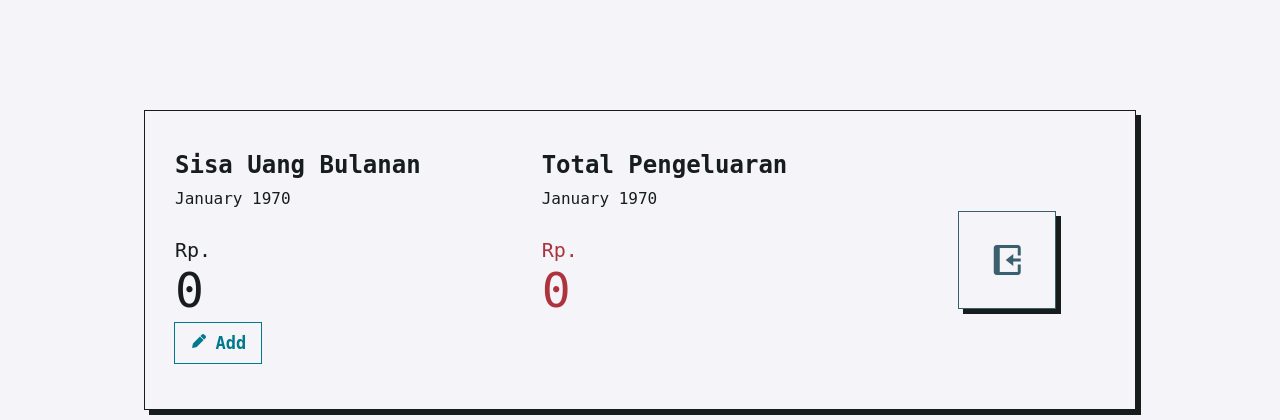
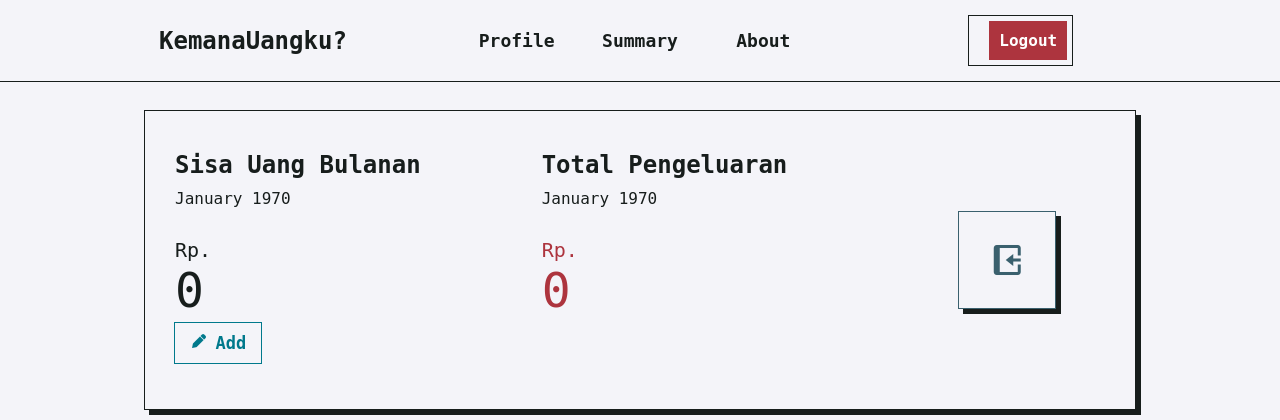
Before and after one commit to eri-purniawan/Money-Tracking-App, a PHP site: page / in a window 1280 px wide. Shown: the top 420 px of the page. Run offline with PHP 8.4, Linux system fonts and the light colour scheme; the visitor is signed in with stand-in values (Sample User, id 1); data that the repository does not hold is empty; some web fonts are replaced.

Commit message:
enable navbar

```diff
--- a/index.php
+++ b/index.php
@@ -190,7 +190,7 @@ foreach ($kategori as $v) {
   <div class="container">
 
     <!-- Navigaiton -->
-    <!-- <nav>
+    <nav>
       <div id="nav" class="nav-container">
         <h1 class="heading"><a href="#">KemanaUangku?</a></h1>
         <div id="btn-menu" class="btn-menu">
@@ -206,7 +206,7 @@ foreach ($kategori as $v) {
           <a href="logout.php"> Logout</a>
         </section>
       </div>
-    </nav> -->
+    </nav>
 
     <!-- Balance -->
     <section class="balance" id="balance">
--- a/js/main.js
+++ b/js/main.js
@@ -1,10 +1,10 @@
 const btn_menu = document.getElementById('btn-menu');
 const nav = document.getElementById('nav');
 const menu = document.getElementById('menu');
-// btn_menu.addEventListener('click', () => {
-//   nav.classList.toggle('height');
-//   menu.classList.toggle('menu-show');
-// });
+btn_menu.addEventListener('click', () => {
+  nav.classList.toggle('height');
+  menu.classList.toggle('menu-show');
+});
 
 const add_uang_btn = document.getElementById('add-uang-btn');
 const form_input_uang = document.getElementById('input-uang');
```
